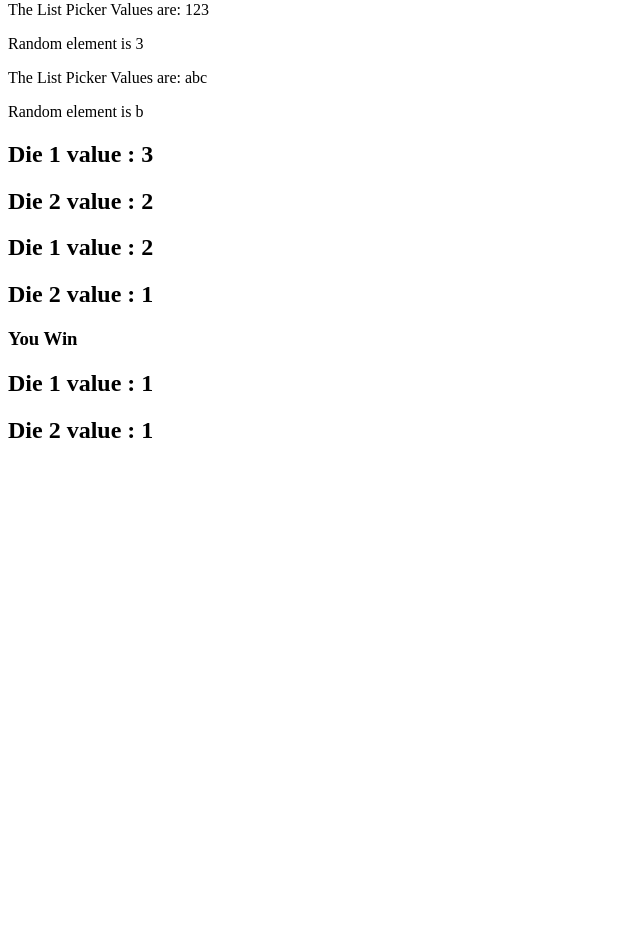
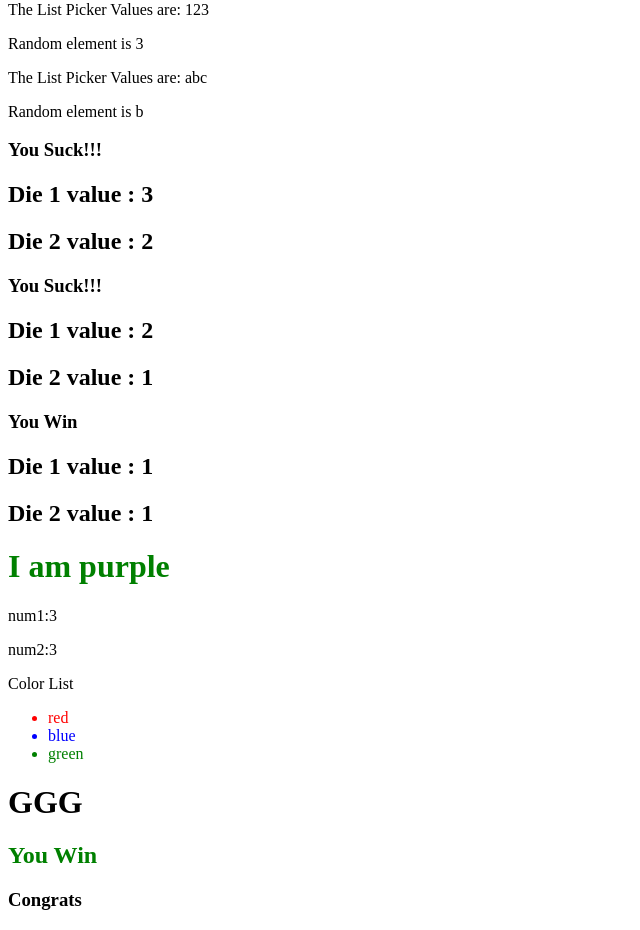
Before and after one commit to affanhakak/React-basics, a React (Vite) app: page / in a window 1280 px wide. Shown: the part 480-1410 px from the top of the page, without its empty margins (0-640 px from the left). Before the commit the page ends 944 px from the top, so only its background shows below. Built offline with nearby package versions, Linux system fonts and the light colour scheme.

Commit message:
dynamic styling and conditional viewing

```diff
--- a/src/App.jsx
+++ b/src/App.jsx
@@ -4,6 +4,9 @@ import Greeter from "./Greeter";
 import Die from "./Die";
 import ListPicker from "./ListPicker";
 import DoubleDice from "./DoubleDice";
+import DynamicStyles from "./DynamicStyles";
+import ColorList from "./ColorList";
+import SlotMachine from "./SlotMachine";
 
 function App() {
   return (
@@ -20,6 +23,9 @@ function App() {
       <DoubleDice />
       <DoubleDice />
       <DoubleDice />
+      <DynamicStyles />
+      <ColorList colors={["red", "blue", "green"]} />
+      <SlotMachine val1="G" val2="G" val3="G" />
     </>
   );
 }
--- /dev/null
+++ b/src/ColorList.jsx
@@ -0,0 +1,14 @@
+export default function ColorList({ colors }) {
+  return (
+    <div>
+      <p>Color List</p>
+      <ul>
+        {colors.map((c) => (
+          <li style={{ color: c }}>{c}</li>
+        ))}
+      </ul>
+    </div>
+  );
+}
+
+// rendering arrays with map
--- a/src/DoubleDice.jsx
+++ b/src/DoubleDice.jsx
@@ -4,7 +4,7 @@ export default function DoubleDice() {
 
   return (
     <>
-      {num1 === num2 ? <h3>You Win</h3> : null}
+      {num1 === num2 ? <h3>You Win</h3> : <h3>You Suck!!!</h3>}
       <h2>Die 1 value : {num1}</h2>
       <h2>Die 2 value : {num2}</h2>
     </>
--- /dev/null
+++ b/src/DynamicStyles.jsx
@@ -0,0 +1,15 @@
+export default function DynamicStyles() {
+  const num1 = Math.floor(Math.random() * 3 + 1);
+  const num2 = Math.floor(Math.random() * 3 + 1);
+  const isSame = num1 === num2;
+  const styles = { color: isSame ? "green" : "red" };
+  return (
+    <>
+      <h1 style={styles}>I am purple</h1>
+      <p>num1:{num1}</p>
+      <p>num2:{num2}</p>
+    </>
+  );
+}
+
+// dynamic styles with conditionals
--- /dev/null
+++ b/src/SlotMachine.jsx
@@ -0,0 +1,16 @@
+export default function SlotMachine({ val1, val2, val3 }) {
+  const isWinner = val1 === val2 && val1 === val3;
+  return (
+    <>
+      <h1>
+        {val1}
+        {val2}
+        {val3}
+      </h1>
+      <h2 style={{ color: isWinner ? "green" : "red" }}>
+        {isWinner ? "You Win" : "You Lose"}
+      </h2>
+      {isWinner && <h3>Congrats</h3>}
+    </>
+  );
+}
```
